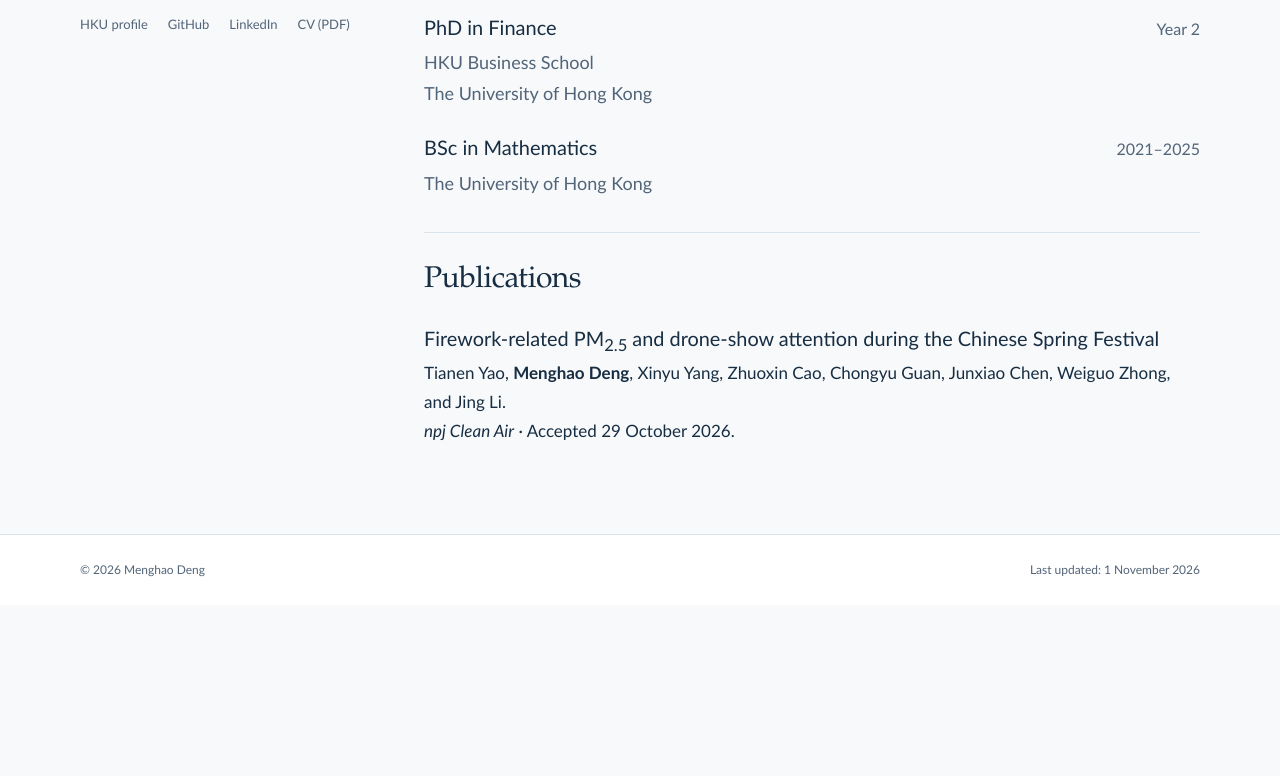
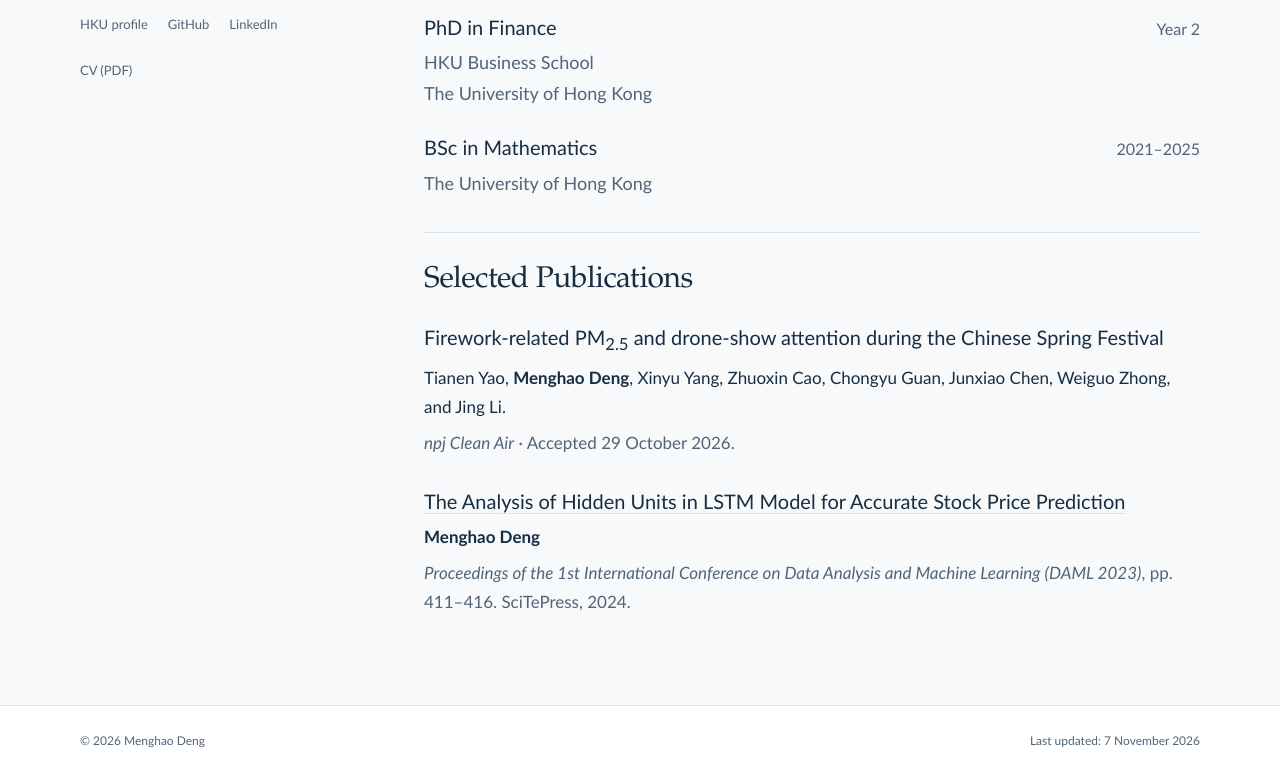
Before and after one commit to MenghaoDeng/menghaodeng.github.io, a plain HTML site: page index.html in a window 1280 px wide. Shown: the part 591-1367 px from the top of the page. Before the commit the page ends 1196 px from the top, so only its background shows below. Drawn offline with Linux system fonts and the light colour scheme.

Commit message:
Update selected publications and place CV on its own row

```diff
--- a/index.html
+++ b/index.html
@@ -55,7 +55,7 @@
           <a href="#about" aria-current="location">About</a>
           <a href="#research">Research</a>
           <a href="#background">Background</a>
-          <a href="#publications">Publications</a>
+          <a href="#publications">Selected Publications</a>
           <a href="#contact">Contact</a>
         </nav>
         <div class="header-tools">
@@ -97,7 +97,7 @@
               <a href="https://www.hkubs.hku.hk/people/menghao-deng/">HKU profile</a>
               <a href="https://github.com/thenextvictim">GitHub</a>
               <a href="https://www.linkedin.com/in/menghaodeng/">LinkedIn</a>
-              <a href="Menghao-Deng-CV.pdf">CV (PDF)</a>
+              <div class="cv-link-row"><a href="Menghao-Deng-CV.pdf">CV (PDF)</a></div>
             </div>
           </div>
         </section>
@@ -139,12 +139,17 @@
           </section>
 
           <section class="publications-section" id="publications" aria-labelledby="publications-heading">
-            <h2 id="publications-heading">Publications</h2>
+            <h2 id="publications-heading">Selected Publications</h2>
             <div class="publication-list">
-              <article class="publication">
+              <article class="publication" id="publication-fireworks">
                 <h3>Firework-related PM<sub>2.5</sub> and drone-show attention during the Chinese Spring Festival</h3>
                 <p>Tianen Yao, <strong>Menghao Deng</strong>, Xinyu Yang, Zhuoxin Cao, Chongyu Guan, Junxiao Chen, Weiguo Zhong, and Jing Li.</p>
                 <p><em>npj Clean Air</em> · Accepted 29 October 2026.</p>
+              </article>
+              <article class="publication" id="publication-lstm">
+                <h3><a href="https://doi.org/10.5220/0012799100003885">The Analysis of Hidden Units in LSTM Model for Accurate Stock Price Prediction</a></h3>
+                <p><strong>Menghao Deng</strong></p>
+                <p><em>Proceedings of the 1st International Conference on Data Analysis and Machine Learning (DAML 2023)</em>, pp. 411–416. SciTePress, 2024.</p>
               </article>
             </div>
           </section>
@@ -155,7 +160,7 @@
     <footer class="site-footer">
       <div class="shell footer-inner">
         <span>© 2026 Menghao Deng</span>
-        <span>Last updated: <time datetime="2026-11-01">1 November 2026</time></span>
+        <span>Last updated: <time datetime="2026-11-07">7 November 2026</time></span>
       </div>
     </footer>
   </body>
--- a/main.js
+++ b/main.js
@@ -46,32 +46,37 @@ const translatedSelectors = [
   '.education:nth-child(1) h3', '.education:nth-child(1) .education-date',
   '.education:nth-child(1) p:nth-of-type(1)', '.education:nth-child(1) p:nth-of-type(2)',
   '.education:nth-child(2) h3', '.education:nth-child(2) p', '#publications-heading',
-  '.publication h3', '.publication p:last-child', '.footer-inner span:last-child'
+  '#publication-fireworks h3', '#publication-fireworks p:last-child',
+  '#publication-lstm h3 a', '#publication-lstm p:last-child', '.footer-inner span:last-child'
 ];
 const englishContent = translatedSelectors.map(selector => document.querySelector(selector).innerHTML);
 const languages = {
   en: englishContent,
   'zh-Hans': [
-    '跳至正文', '邓梦毫', '关于我', '研究兴趣', '教育经历', '学术论文', '联系方式',
+    '跳至正文', '邓梦毫', '关于我', '研究兴趣', '教育经历', '精选论文', '联系方式',
     '邓梦毫', '金融学博士生 · 二年级', '香港大学经管学院<br>香港大学', 'Menghao Deng',
     '港大主页', '英文简历（PDF）', '关于我',
     '我目前是香港大学<a href="https://www.hkubs.hku.hk/">经管学院</a>金融学二年级博士生，于 2025 年获得香港大学数学理学学士学位。我尤其关注量化研究、机器学习、行为金融和文本分析。',
     '研究兴趣', '人工智能的商业应用', '公司金融', '金融科技', '教育经历',
     '金融学博士', '二年级', '香港大学经管学院', '香港大学', '数学理学学士', '香港大学',
-    '学术论文', '中国春节期间烟花相关 PM<sub>2.5</sub> 与无人机表演关注度',
+    '精选论文', '中国春节期间烟花相关 PM<sub>2.5</sub> 与无人机表演关注度',
     '<em>npj Clean Air</em> · 2026 年 10 月 29 日录用。',
-    '最后更新：<time datetime="2026-11-01">2026 年 11 月 1 日</time>'
+    '用于精确股价预测的 LSTM 模型隐藏单元分析',
+    '<em>第一届数据分析与机器学习国际会议论文集（DAML 2023）</em>，第 411–416 页。SciTePress，2024 年。',
+    '最后更新：<time datetime="2026-11-07">2026 年 11 月 7 日</time>'
   ],
   'zh-Hant': [
-    '跳至正文', '鄧夢毫', '關於我', '研究興趣', '教育經歷', '學術論文', '聯絡方式',
+    '跳至正文', '鄧夢毫', '關於我', '研究興趣', '教育經歷', '精選論文', '聯絡方式',
     '鄧夢毫', '金融學博士生 · 二年級', '香港大學經管學院<br>香港大學', 'Menghao Deng',
     '港大主頁', '英文履歷（PDF）', '關於我',
     '我目前是香港大學<a href="https://www.hkubs.hku.hk/">經管學院</a>金融學二年級博士生，於 2025 年獲得香港大學數學理學學士學位。我尤其關注量化研究、機器學習、行為金融和文本分析。',
     '研究興趣', '人工智能的商業應用', '公司金融', '金融科技', '教育經歷',
     '金融學博士', '二年級', '香港大學經管學院', '香港大學', '數學理學學士', '香港大學',
-    '學術論文', '中國春節期間煙花相關 PM<sub>2.5</sub> 與無人機表演關注度',
+    '精選論文', '中國春節期間煙花相關 PM<sub>2.5</sub> 與無人機表演關注度',
     '<em>npj Clean Air</em> · 2026 年 10 月 29 日獲接納。',
-    '最後更新：<time datetime="2026-11-01">2026 年 11 月 1 日</time>'
+    '用於精確股價預測的 LSTM 模型隱藏單元分析',
+    '<em>第一屆數據分析與機器學習國際會議論文集（DAML 2023）</em>，第 411–416 頁。SciTePress，2024 年。',
+    '最後更新：<time datetime="2026-11-07">2026 年 11 月 7 日</time>'
   ]
 };
 const languageSelect = document.getElementById('language-select');
--- a/style.css
+++ b/style.css
@@ -26,6 +26,14 @@
 
 
 
+/* Keep the CV on its own row and selected papers visually distinct. */
+.cv-link-row{flex:0 0 100%}
+.publication + .publication{margin-top:28px}
+.publication h3{font-size:20px;line-height:1.5}
+.publication h3 a{text-decoration-color:var(--line)}
+.publication p{margin-top:7px;font-size:17px;line-height:1.7}
+.publication p:last-child{color:var(--muted)}
+
 /* Language and palette controls share a compact, keyboard-accessible toolbar. */
 .header-tools{display:flex;align-items:center;justify-self:end;gap:10px;min-width:0}
 .language-control{display:flex;align-items:center;gap:5px;color:var(--muted)}
```
